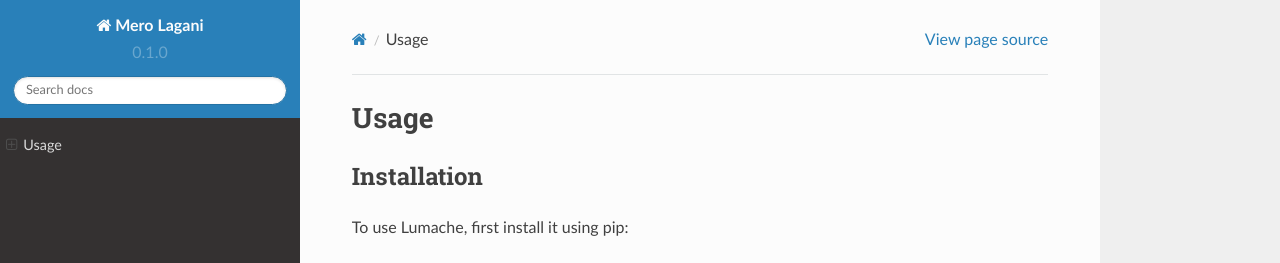
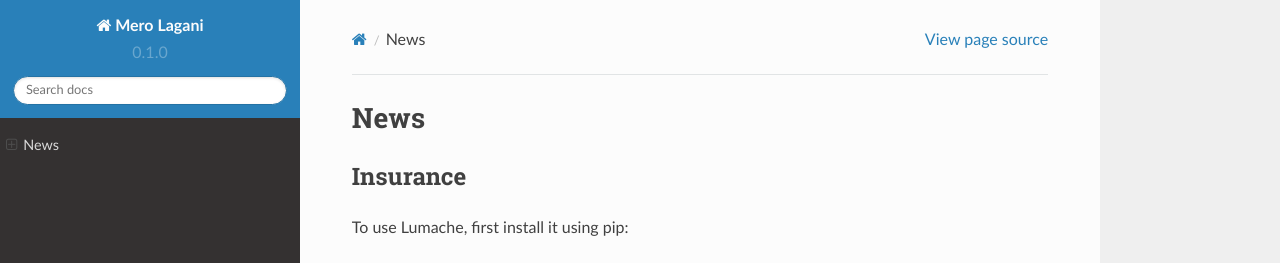
Before and after one commit to Aamosh12/Project, a Sphinx documentation site: the page built from docs/source/news.rst, in a window 1280 px wide and 1036 px high. Shown: the top 263 px of the window. Built offline with Sphinx 7.4.7 and the Read the Docs theme 2.0.0, drawn with Linux system fonts in a browser that asks for light colours.

Commit message:
Update news.rst

```diff
--- a/docs/source/news.rst
+++ b/docs/source/news.rst
@@ -1,9 +1,9 @@
-Usage
+News
 =====
 
-.. _installation:
 
-Installation
+
+Insurance
 ------------
 
 To use Lumache, first install it using pip:
```
